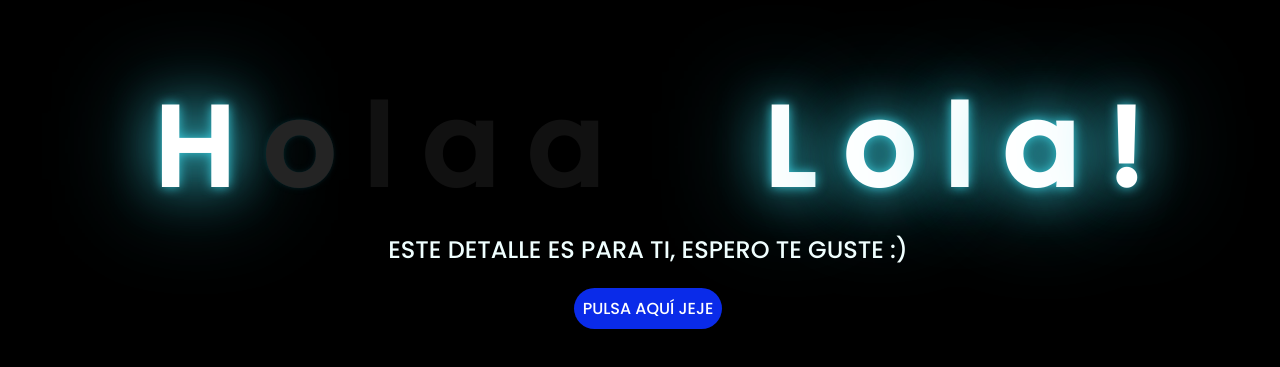
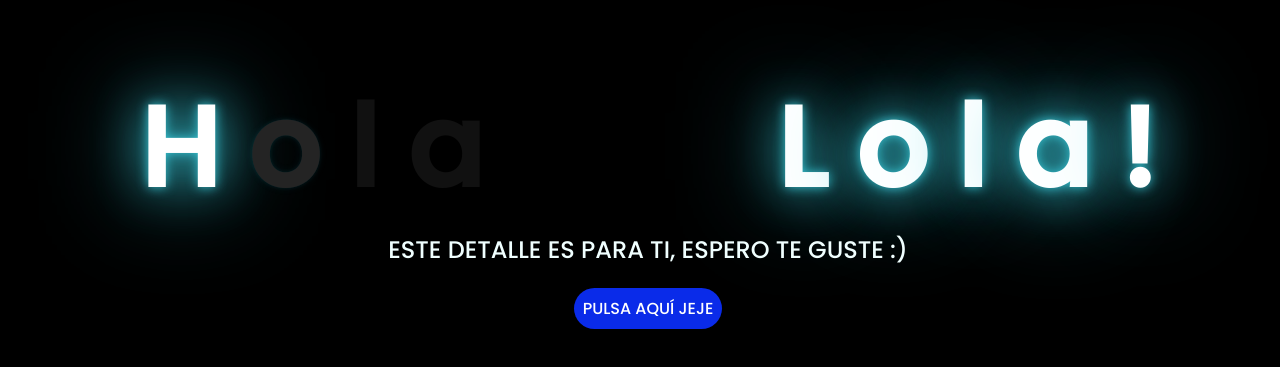
Before and after one commit to Josemanu0-08/Dia-de-las-flores-amarillas-para-Lola-, a plain HTML site: page nombre-carpeta/index.html in a window 1280 px wide. Shown: the part 143-510 px from the top of the page. Drawn offline with Linux system fonts and the light colour scheme.

Commit message:
Add files via upload

```diff
--- a/nombre-carpeta/index.html
+++ b/nombre-carpeta/index.html
@@ -16,7 +16,7 @@
         <span>o</span>
         <span>l</span>
         <span>a</span>
-        <span>a</span>
+        <span>ㅤ</span>
         <span>ㅤ</span>
         <span>L</span>
         <span>o</span>
```
